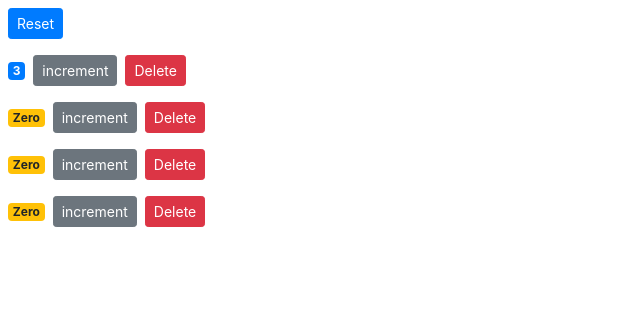
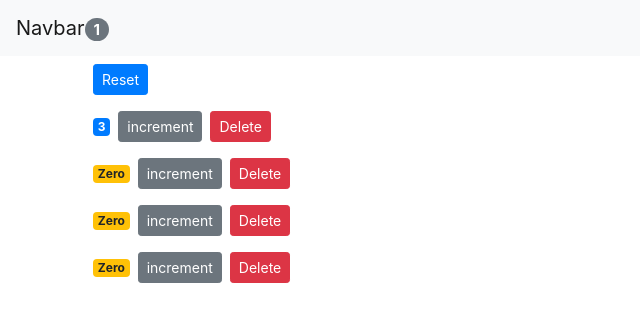
Before and after one commit to wolfpirker/react-counter-app, a React (Create React App) app: page / in a window 1280 px wide. Shown: the top 322 px of the page, without its empty margins (0-640 px from the left). Built offline with nearby package versions, Linux system fonts and the light colour scheme.

Commit message:
having multiple components in sync, lifting the state up

```diff
--- a/src/App.js
+++ b/src/App.js
@@ -1,25 +1,68 @@
 import logo from './logo.svg';
 import './App.css';
+import Counter from './components/counters';
+import NavBar from './components/navbar';
+import React from 'react';
 
+class App extends React.Component {
+  state = {
+    counters: [
+      { id: 1, value: 3 },
+      { id: 2, value: 0 },
+      { id: 3, value: 0 },
+      { id: 4, value: 0 },
+    ],
+  };
+
+  handleIncrement = (counter) => {
+    // cloning counters -> the objects are exactly the same as above
+    const counters = [...this.state.counters];
+    const index = counters.indexOf(counter);
+    counters[index] = { ...counter };
+    counters[index].value++;
+    this.setState({ counters });
+  };
+
+  handleReset = () => {
+    const counters = this.state.counters.map((c) => {
+      c.value = 0;
+      return c;
+    });
+    this.setState({ counters });
+  };
+
+  handleDelete = (counterId) => {
+    const counters = this.state.counters.filter((c) => c.id !== counterId);
+    this.setState({ counters });
+  };
+
+  render() {
+    return (
+      <React.Fragment>
+        <NavBar totalCounters={this.state.counters.filter(c => c.value > 0).length} />
+        <main className="container">
+          <Counter
+            counters={this.state.counters}
+            onReset={this.handleReset}
+            onIncrement={this.handleIncrement}
+            onDelete={this.handleDelete} />
+        </main>
+      </React.Fragment>
+    );
+  }
+}
+
+/*
 function App() {
   return (
-    <div className="App">
-      <header className="App-header">
-        <img src={logo} className="App-logo" alt="logo" />
-        <p>
-          Edit <code>src/App.js</code> and save to reload.
-        </p>
-        <a
-          className="App-link"
-          href="https://reactjs.org"
-          target="_blank"
-          rel="noopener noreferrer"
-        >
-          Learn React
-        </a>
-      </header>
-    </div>
+    <React.Fragment>
+    <NavBar />
+    <main className="container">
+     <Counter />
+    </main>
+    </React.Fragment>
   );
 }
+*/
 
 export default App;
--- a/src/components/counters.jsx
+++ b/src/components/counters.jsx
@@ -2,51 +2,20 @@
 import Counter from "./counter";
 
 class Counters extends React.Component {
-  state = {
-    counters: [
-      { id: 1, value: 3 },
-      { id: 2, value: 0 },
-      { id: 3, value: 0 },
-      { id: 4, value: 0 },
-    ],
-  };
-
-  handleIncrement = (counter) => {
-    // cloning counters -> the objects are exactly the same as above
-    const counters = [...this.state.counters];
-    const index = counters.indexOf(counter);
-    counters[index] = { ...counter };
-    counters[index].value++;
-    this.setState({ counters });
-  };
-
-  handleReset = () => {
-    const counters = this.state.counters.map((c) => {
-      c.value = 0;
-      return c;
-    });
-    this.setState({ counters });
-  };
-
-  handleDelete = (counterId) => {
-    const counters = this.state.counters.filter((c) => c.id !== counterId);
-    this.setState({ counters });
-  };
-
   render() {
     return (
       <div>
         <button
-          onClick={this.handleReset}
+          onClick={this.props.onReset}
           className="btn btn-primary btn-sm m-2"
         >
           Reset
         </button>
-        {this.state.counters.map((counter) => (
+        {this.props.counters.map((counter) => (
           <Counter
             key={counter.id}
-            onDelete={this.handleDelete}
-            onIncrement={this.handleIncrement}
+            onDelete={this.props.onDelete}
+            onIncrement={this.props.onIncrement}
             counter={counter}
           />
         ))}
--- /dev/null
+++ b/src/components/navbar.jsx
@@ -0,0 +1,17 @@
+import React, { Component } from "react";
+class NavBar extends React.Component {
+  render() {
+    return (
+      <nav className="navbar navbar-light bg-light">
+        <a class="navbar-brand" href="#">
+          Navbar
+          <span className="badge badge-pill badge-secondary">
+            {this.props.totalCounters}
+          </span>
+        </a>
+      </nav>
+    );
+  }
+}
+
+export default NavBar;
--- a/src/index.js
+++ b/src/index.js
@@ -8,7 +8,7 @@
 
 ReactDOM.render(
   <React.StrictMode>
-    <Counters />
+    <App />
   </React.StrictMode>,
   document.getElementById('root')
 );
```
Also changed, not shown: 1 other file (tests, documents, lock files or other folders).
